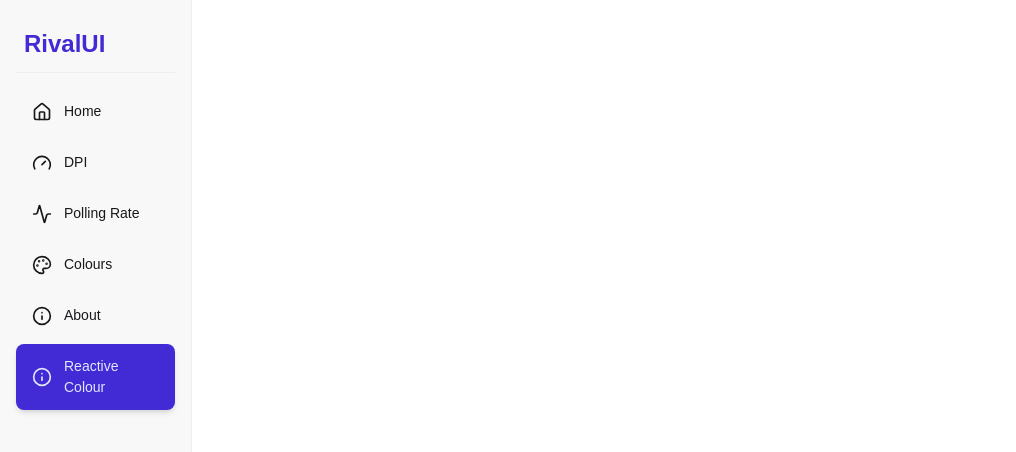
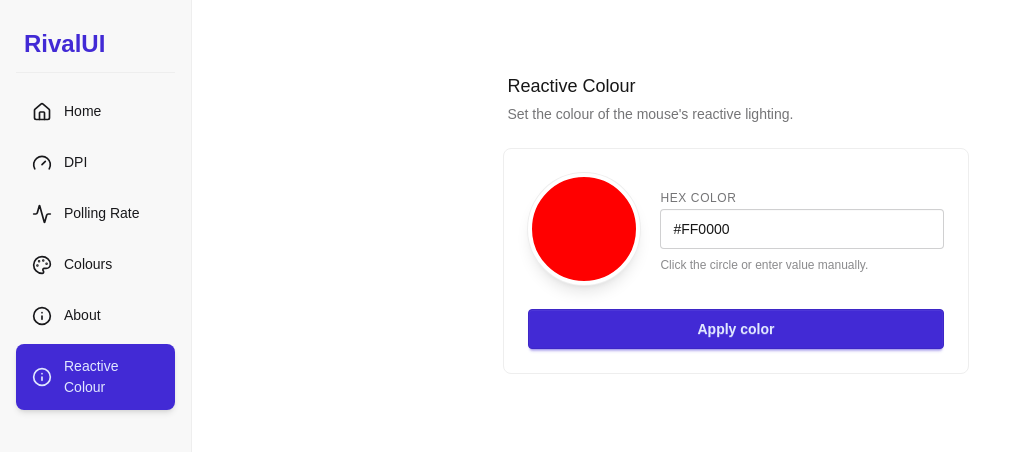
Before and after one commit to alvvik/Rivalui, a Next.js app: page /reactive-colour in a window 1280 px wide. Shown: the top 452 px of the page, without its empty margins (0-1016 px from the left). Built offline with nearby package versions, Linux system fonts and the light colour scheme.

Commit message:
feat: add ReactiveColour page

```diff
--- a/src/app/reactive-colour/page.tsx
+++ b/src/app/reactive-colour/page.tsx
@@ -1,3 +1,131 @@
+"use client";
+
+import { useEffect, useState } from "react";
+import { invoke } from "@tauri-apps/api/core";
+const isValidHex = (value: string) => /^#[0-9a-f]{6}$/i.test(value);
 export default function ReactiveColour() {
-  return <div></div>;
+  const [color, setColor] = useState("#ff0000");
+  const [errorMsg, setErrorMsg] = useState<string | null>(null);
+  const [saved, setSaved] = useState(false);
+  const [loading, setLoading] = useState(false);
+
+  useEffect(() => {
+    const timeoutId = window.setTimeout(() => {
+      try {
+        const savedColor = localStorage.getItem("mouse_color");
+        if (savedColor && isValidHex(savedColor)) setColor(savedColor);
+      } catch (error) {
+        console.error("Failed to load colour settings", error);
+      }
+    }, 0);
+
+    return () => window.clearTimeout(timeoutId);
+  }, []);
+
+  const updateColor = (value: string) => {
+    const normalized = value.startsWith("#") ? value : `#${value}`;
+    setColor(normalized.slice(0, 7));
+    setSaved(false);
+    setErrorMsg(null);
+  };
+
+  const applyColor = async () => {
+    if (!isValidHex(color)) {
+      setErrorMsg("Enter a valid HEX color, e.g. #ff0000.");
+      return;
+    }
+
+    setLoading(true);
+    setErrorMsg(null);
+    setSaved(false);
+
+    try {
+      await invoke("set_mouse_colors", {
+        topColor: color,
+        middleColor: color,
+        bottomColor: color,
+      });
+      localStorage.setItem("mouse_color", color);
+      setSaved(true);
+    } catch (error) {
+      console.error("Failed to set mouse colour:", error);
+      setErrorMsg(typeof error === "string" ? error : JSON.stringify(error));
+    } finally {
+      setLoading(false);
+    }
+  };
+
+  return (
+    <div className="mx-auto max-w-2xl space-y-6 py-10 select-none">
+      <div>
+        <h1 className="px-1 text-lg font-medium">Reactive Colour</h1>
+        <p className="text-base-content/60 px-1 pt-1 text-sm">
+          Set the colour of the mouse&apos;s reactive lighting.
+        </p>
+      </div>
+
+      {errorMsg && (
+        <div className="alert alert-error text-sm" role="alert">
+          <span>{errorMsg}</span>
+        </div>
+      )}
+      {saved && (
+        <div className="alert alert-success text-sm" role="status">
+          <span>Color has been applied.</span>
+        </div>
+      )}
+
+      <div className="border-base-300 bg-base-100 space-y-6 rounded-lg border p-6">
+        <div className="flex flex-col gap-5 sm:flex-row sm:items-center">
+          <label
+            className="ring-base-300 relative size-28 shrink-0 cursor-pointer overflow-hidden rounded-full border-4 border-white shadow-lg ring-1"
+            style={{ backgroundColor: isValidHex(color) ? color : "transparent" }}
+            title="Choose color"
+          >
+            <input
+              aria-label="Choose color"
+              type="color"
+              value={isValidHex(color) ? color : "#000000"}
+              onChange={(event) => updateColor(event.target.value)}
+              className="absolute size-full cursor-pointer opacity-0"
+            />
+          </label>
+
+          <div className="w-full space-y-2">
+            <label
+              htmlFor="hex-color"
+              className="text-base-content/60 text-xs font-medium tracking-wider uppercase"
+            >
+              HEX Color
+            </label>
+            <input
+              id="hex-color"
+              type="text"
+              value={color}
+              maxLength={7}
+              onChange={(event) => updateColor(event.target.value)}
+              onBlur={() => {
+                if (!color.startsWith("#")) updateColor(`#${color}`);
+              }}
+              className={`input input-bordered w-full uppercase ${!isValidHex(color) ? "input-error" : ""}`}
+              placeholder="#ff0000"
+              spellCheck={false}
+            />
+            <p className="text-base-content/50 text-xs">
+              Click the circle or enter value manually.
+            </p>
+          </div>
+        </div>
+
+        <button
+          type="button"
+          onClick={applyColor}
+          disabled={loading}
+          className="btn btn-primary w-full"
+        >
+          {loading ? <span className="loading loading-spinner loading-sm" /> : "Apply color"}
+        </button>
+      </div>
+    </div>
+  );
 }
```
